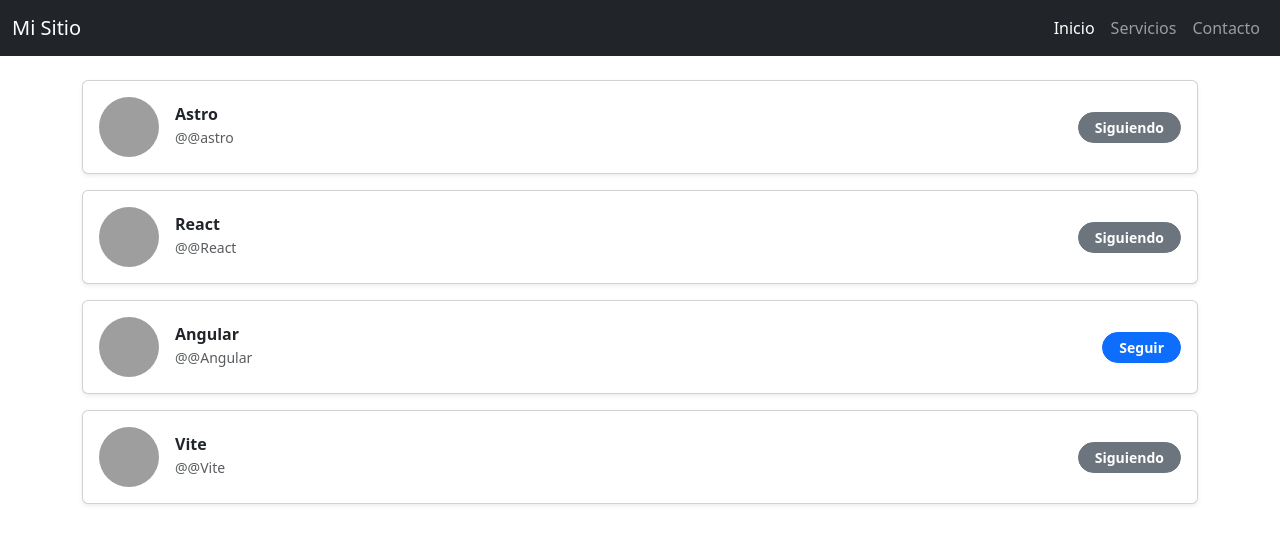
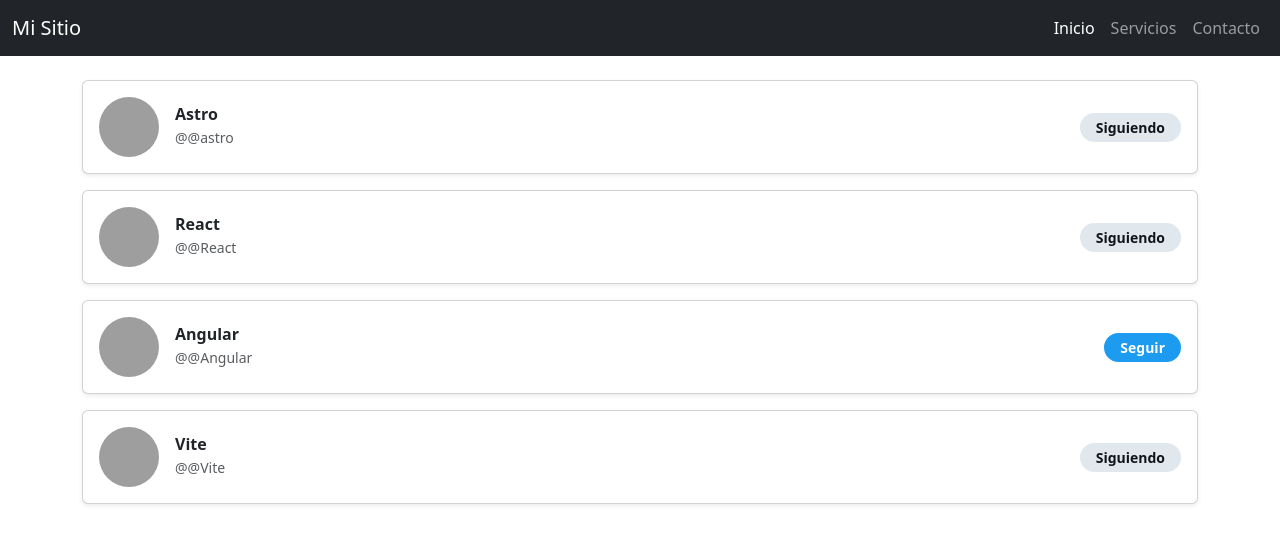
Before and after one commit to JoseEspinozaDev/React-Project, a React (Vite) app in the folder my-react-app/: page / in a window 1280 px wide. Shown: the top 544 px of the page. Built offline with nearby package versions, Linux system fonts and the light colour scheme; grey boxes are pictures that could not be loaded.

Commit message:
Añadir estilos css index.css, y efectos hover boton

```diff
--- a/my-react-app/src/App.jsx
+++ b/my-react-app/src/App.jsx
@@ -1,5 +1,6 @@
 import Header from "./components/header";
 import TwitterCard from "./components/TwitterCard";
+import './index.css';
 
 function App() {
   return (
--- a/my-react-app/src/components/TwitterCard.jsx
+++ b/my-react-app/src/components/TwitterCard.jsx
@@ -3,17 +3,20 @@
 
 function TwitterCard({ avatar, name, userName, initialisFollowing }) {
   const [isFollowing, setIsFollowing] = useState(initialisFollowing);
+  const text = isFollowing ? "Siguiendo" : "Seguir";
+  const colorButton = isFollowing ? "btn-secondary" : "btn-primary";
 
   const handleFollow = () => {
     setIsFollowing(!isFollowing);
     toast.success(
-      !isFollowing ? `Has seguido a ${name}!` : `Has dejado de seguir a ${name}!`
+      !isFollowing
+        ? `Has seguido a ${name}!`
+        : `Has dejado de seguir a ${name}!`
     );
   };
 
   return (
     <>
-      {/* Toast container */}
       <Toaster position="right-top" reverseOrder={false} />
 
       <article className="card shadow-sm rounded p-3 d-flex align-items-center justify-content-between flex-row mt-3 hover-bg">
@@ -34,11 +37,11 @@
         <div>
           <button
             onClick={handleFollow}
-            className={`btn btn-sm rounded-pill fw-semibold px-3 ${
-              isFollowing ? "btn-secondary" : "btn-primary"
-            }`}
-          >
-            {isFollowing ? "Siguiendo" : "Seguir"}
+            className={`btn btn-sm rounded-pill fw-semibold px-3 follow-btn ${colorButton} ${
+              isFollowing ? "is-following" : ""
+            }`}>
+            <span className="follow-text">{text}</span>
+            <span className="unfollow-text">Dejar de seguir</span>
           </button>
         </div>
       </article>
--- /dev/null
+++ b/my-react-app/src/index.css
@@ -0,0 +1,58 @@
+/* Hover del card */
+.hover-bg {
+  transition: background-color 0.25s ease;
+}
+.hover-bg:hover {
+  background-color: #f7f9f9;
+}
+
+/* Botones base */
+.follow-btn {
+  position: relative;
+  transition: all 0.25s ease;
+}
+
+/* Texto por defecto */
+.follow-text {
+  display: inline;
+}
+
+/* Texto “Dejar de seguir” oculto */
+.unfollow-text {
+  display: none;
+}
+
+/* Cuando está siguiendo */
+.is-following .follow-text {
+  display: inline;
+}
+
+/* Al pasar el mouse: ocultar Siguiendo y mostrar Dejar de seguir */
+.is-following:hover .follow-text {
+  display: none;
+}
+.is-following:hover .unfollow-text {
+  display: inline;
+  color: #f4212e;
+}
+
+/* Colores personalizados */
+.btn-primary {
+  background-color: #1d9bf0;
+  color: white;
+  border: none;
+}
+
+.btn-primary:hover {
+  background-color: #1a8cd8;
+}
+
+.btn-secondary {
+  background-color: #e1e8ed;
+  color: #0f1419;
+  border: none;
+}
+
+.btn-secondary:hover {
+  background-color: #d6d9db;
+}
--- a/my-react-app/src/main.jsx
+++ b/my-react-app/src/main.jsx
@@ -1,6 +1,7 @@
 import { StrictMode } from 'react'
 import { createRoot } from 'react-dom/client'
 import App from './App.jsx'
+import './index.css';
 
 createRoot(document.getElementById('root')).render(
   <StrictMode>
```
